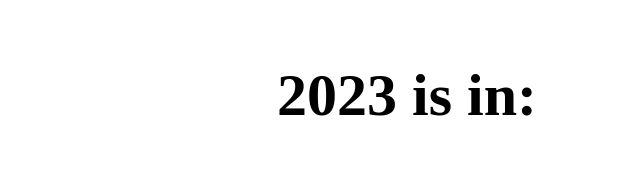
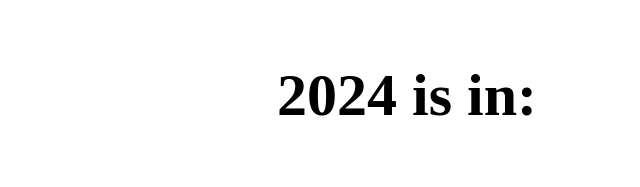
Before and after one commit to TheTyphoon1/newyears, a plain HTML site: page index.html in a window 1280 px wide. Shown: the top 187 px of the page, 233-873 px from the left. Drawn offline with Linux system fonts and the light colour scheme.

Commit message:
Update index.html

```diff
--- a/index.html
+++ b/index.html
@@ -45,7 +45,7 @@ function myFunction() {
 </script>
 
 </body>
-<h1> 2023 is in:<h1>
+<h1> 2024 is in:<h1>
 
 <p id="demo"></p>
 
```
